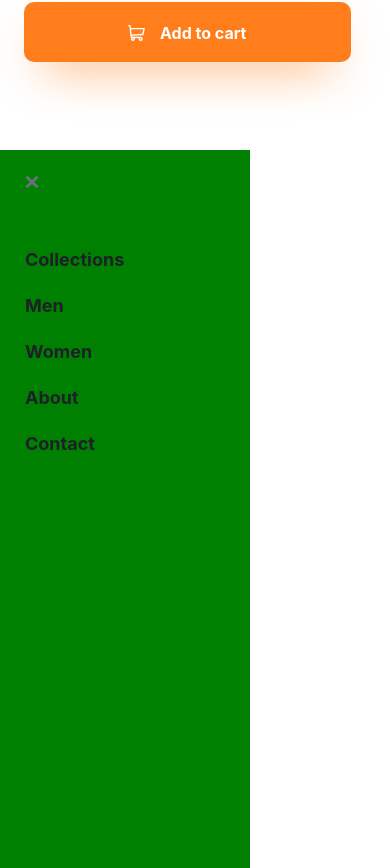
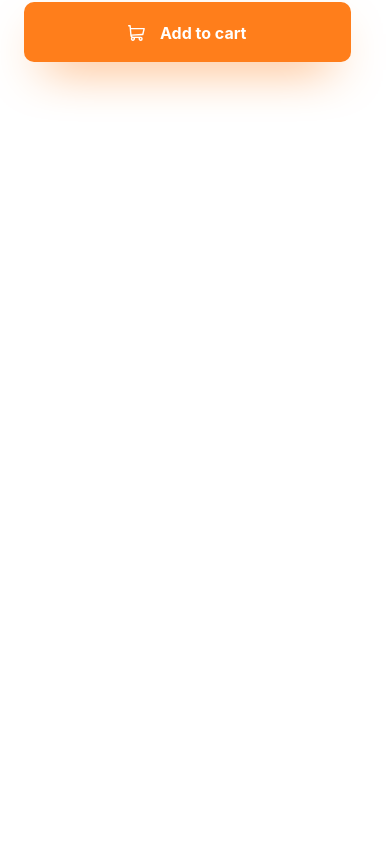
Before and after one commit to GIGAKLIBADZE/ecommerce-product-page, a React (Vite) app: page / in a window 390 px wide. Shown: the part 776-1644 px from the top of the page. After the commit the page ends 926 px from the top, so only its background shows below. Built offline with nearby package versions, Linux system fonts and the light colour scheme.

Commit message:
add mobile menu showing functionality

```diff
--- a/src/components/MobileMenuStyle.tsx
+++ b/src/components/MobileMenuStyle.tsx
@@ -2,8 +2,10 @@ import styled from "styled-components";
 
 export const MobileMenuContainer = styled.div`
   width: 25rem;
-  padding: 2.5rem 13.1rem 69.8rem 2.5rem;
+  padding: 2.5rem 13.1rem 62.8rem 2.5rem;
   background-color: green;
+  position: absolute;
+  z-index: 2;
 `;
 
 export const MobileMenuNavigation = styled.nav`
--- a/src/layout/Layout.tsx
+++ b/src/layout/Layout.tsx
@@ -10,14 +10,18 @@ import {
 } from "../components/LayoutStyles";
 import { Outlet } from "react-router-dom";
 import MobileMenu from "../components/MobileMenu";
+import { useState } from "react";
 
 const Layout: React.FC = () => {
+  const [mobileMenu, setMobileMenu] = useState<boolean>(false);
+
   return (
     <>
       <GlobalStyles />
+      {mobileMenu ? <MobileMenu /> : null}
       <LayoutContainer>
         <MenuAndLogo>
-          <img src={Menu} alt="Menu" />
+          <img src={Menu} alt="Menu" onClick={() => setMobileMenu(true)} />
           <img src={Logo} alt="Logo" />
         </MenuAndLogo>
         <CartAndAvatar>
@@ -30,7 +34,6 @@ const Layout: React.FC = () => {
         </CartAndAvatar>
       </LayoutContainer>
       <Outlet />
-      <MobileMenu />
     </>
   );
 };
```
